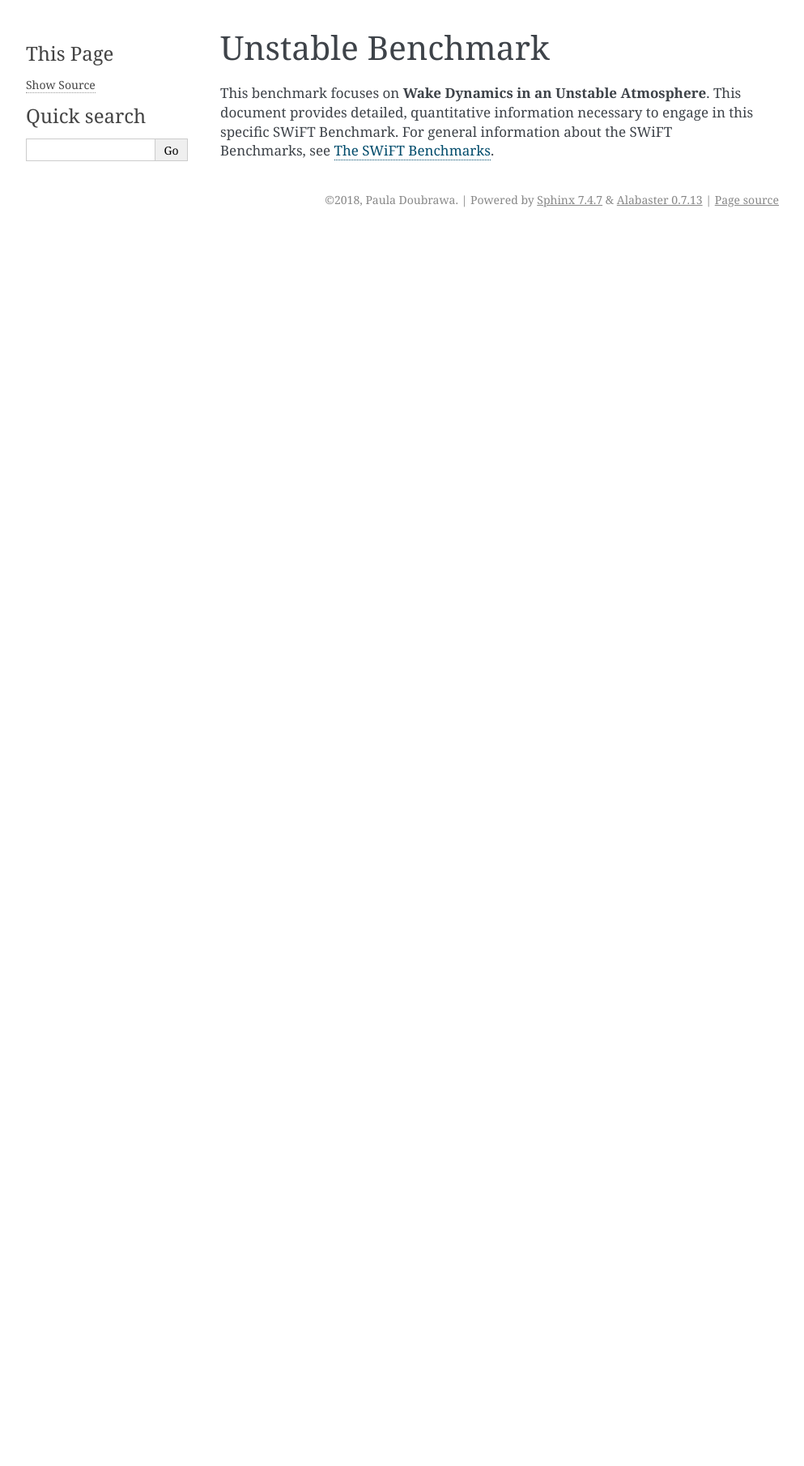
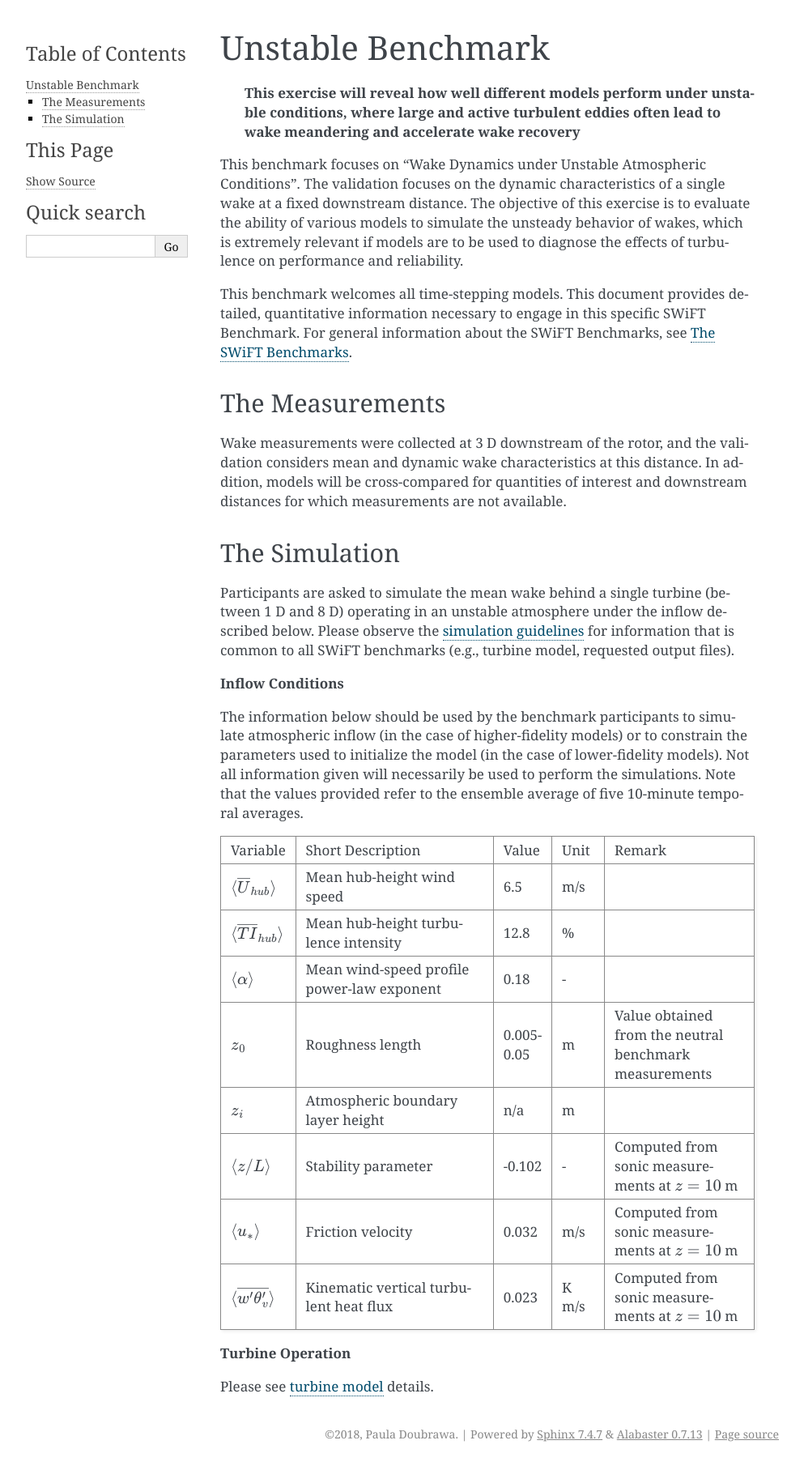
Before and after one commit to pdoubraw/wakebench_swift, a Sphinx documentation site: the page built from docs/source/swift_unstable_dynamics.rst, in a window 1280 px wide. Shown: the whole page at 81% size, without its empty margins (148-1141 px from the left). Built offline with Sphinx 7.4.7, drawn with Linux system fonts in a browser that asks for light colours; before the commit the page ends 900 px from its top, so only the background shows below that.

Commit message:
added unstable

```diff
--- a/docs/source/swift_stable_evolution.rst
+++ b/docs/source/swift_stable_evolution.rst
@@ -38,7 +38,7 @@ The information below should be used by the benchmark participants to simulate a
     +---------------------------------------------------+--------------------------------------------+------------+-------+----------------------------------------------------------------------------------+
     | :math:`\langle \alpha\rangle`                     | Mean wind-speed profile power-law exponent | 0.51       | \-    |                                                                                  |
     +---------------------------------------------------+--------------------------------------------+------------+-------+----------------------------------------------------------------------------------+
-    | :math:`z_0`                                       | Roughness length                           | 0.005-0.05 | m     | Value deduced from the neutral benchmark definition                              |
+    | :math:`z_0`                                       | Roughness length                           | 0.005-0.05 | m     | Value obtained from the neutral benchmark measurements                           |
     +---------------------------------------------------+--------------------------------------------+------------+-------+----------------------------------------------------------------------------------+
     | :math:`z_i`                                       | Atmospheric boundary layer height          | n/a        | m     |                                                                                  |
     +---------------------------------------------------+--------------------------------------------+------------+-------+----------------------------------------------------------------------------------+
--- a/docs/source/swift_unstable_dynamics.rst
+++ b/docs/source/swift_unstable_dynamics.rst
@@ -4,4 +4,52 @@
 Unstable Benchmark
 ==================
 
-This benchmark focuses on **Wake Dynamics in an Unstable Atmosphere**. This document provides detailed, quantitative information necessary to engage in this specific SWiFT Benchmark. For general information about the SWiFT Benchmarks, see :ref:`the_swift_benchmarks`.
+.. pull-quote::
+
+    **This exercise will reveal how well different models perform under unstable conditions, where large and active turbulent eddies often lead to wake meandering and accelerate wake recovery**
+
+This benchmark focuses on "Wake Dynamics under Unstable Atmospheric Conditions". The validation focuses on the dynamic characteristics of a single wake at a fixed downstream distance. The objective of this exercise is to evaluate the ability of various models to simulate the unsteady behavior of wakes, which is extremely relevant if models are to be used to diagnose the effects of turbulence on performance and reliability.
+
+This benchmark welcomes all time-stepping models. This document provides detailed, quantitative information necessary to engage in this specific SWiFT Benchmark. For general information about the SWiFT Benchmarks, see :ref:`the_swift_benchmarks`.
+
+The Measurements
+----------------
+
+Wake measurements were collected at 3 D downstream of the rotor, and the validation considers mean and dynamic wake characteristics at this distance. In addition, models will be cross-compared for quantities of interest and downstream distances for which measurements are not available.
+
+
+The Simulation
+--------------
+
+Participants are asked to simulate the mean wake behind a single turbine (between 1 D and 8 D) operating in an unstable atmosphere under the inflow described below. Please observe the :ref:`simulation guidelines <simulations>` for information that is common to all SWiFT benchmarks (e.g., turbine model, requested output files).
+
+**Inflow Conditions**
+
+The information below should be used by the benchmark participants to simulate atmospheric inflow (in the case of higher-fidelity models) or to constrain the parameters used to initialize the model (in the case of lower-fidelity models). Not all information given will necessarily be used to perform the simulations. Note that the values provided refer to the ensemble average of five 10-minute temporal averages.
+
+.. table::
+    :widths: 10 40 10 10 30
+
+    +---------------------------------------------------+--------------------------------------------+------------+-------+----------------------------------------------------------------------------------+
+    | Variable                                          | Short Description                          | Value      | Unit  | Remark                                                                           |
+    +---------------------------------------------------+--------------------------------------------+------------+-------+----------------------------------------------------------------------------------+
+    | :math:`\langle \overline{U}_{hub} \rangle`        | Mean hub-height wind speed                 | 6.5        | m/s   |                                                                                  |
+    +---------------------------------------------------+--------------------------------------------+------------+-------+----------------------------------------------------------------------------------+
+    | :math:`\langle \overline{TI}_{hub} \rangle`       | Mean hub-height turbulence intensity       | 12.8       | %     |                                                                                  |
+    +---------------------------------------------------+--------------------------------------------+------------+-------+----------------------------------------------------------------------------------+
+    | :math:`\langle \alpha\rangle`                     | Mean wind-speed profile power-law exponent | 0.18       | \-    |                                                                                  |
+    +---------------------------------------------------+--------------------------------------------+------------+-------+----------------------------------------------------------------------------------+
+    | :math:`z_0`                                       | Roughness length                           | 0.005-0.05 | m     | Value obtained from the neutral benchmark measurements                           |
+    +---------------------------------------------------+--------------------------------------------+------------+-------+----------------------------------------------------------------------------------+
+    | :math:`z_i`                                       | Atmospheric boundary layer height          | n/a        | m     |                                                                                  |
+    +---------------------------------------------------+--------------------------------------------+------------+-------+----------------------------------------------------------------------------------+
+    | :math:`\langle z/L \rangle`                       | Stability parameter                        | -0.102     | \-    | Computed from sonic measurements at :math:`z=10` m                               |
+    +---------------------------------------------------+--------------------------------------------+------------+-------+----------------------------------------------------------------------------------+
+    | :math:`\langle u_* \rangle`                       | Friction velocity                          | 0.032      | m/s   | Computed from sonic measurements at :math:`z=10` m                               |
+    +---------------------------------------------------+--------------------------------------------+------------+-------+----------------------------------------------------------------------------------+
+    | :math:`\langle \overline{w'\theta_v'} \rangle`    | Kinematic vertical turbulent heat flux     | 0.023      | K m/s | Computed from sonic measurements at :math:`z=10` m                               |
+    +---------------------------------------------------+--------------------------------------------+------------+-------+----------------------------------------------------------------------------------+
+
+**Turbine Operation**
+
+Please see :ref:`turbine model <simulations>` details.
```
Also changed, not shown: other parts of docs/source/swift_stable_evolution.rst (+1 -1 lines), 8 other files.
